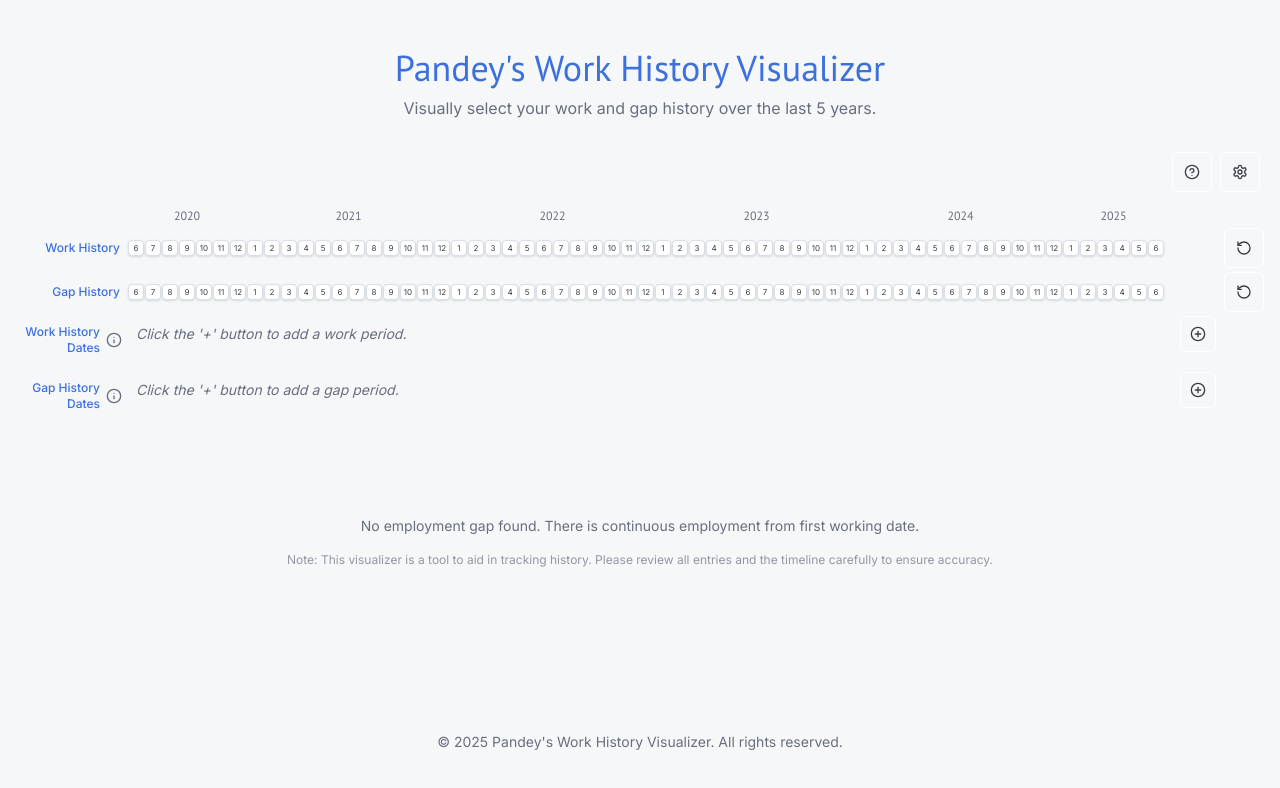
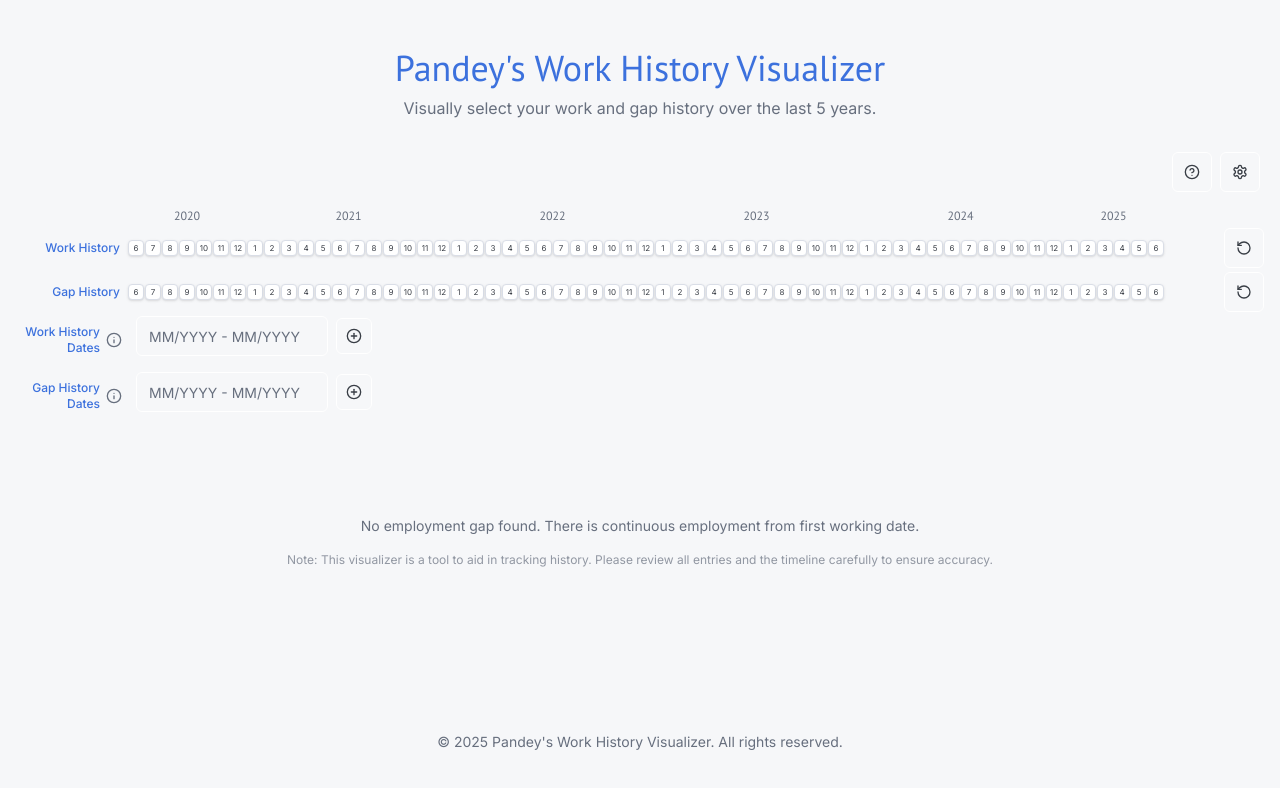
Before and after one commit to ShubhamPandeyy/CAQH-work-history-verify, a Next.js app: page / in a window 1280 px wide. Shown: the top 788 px of the page. Built offline with nearby package versions, Linux system fonts and the light colour scheme.

Commit message:
Make the following changes:
,

Find this element:

  <Button variant="o

```diff
--- a/src/components/chrono-select/ChronoSelectClient.tsx
+++ b/src/components/chrono-select/ChronoSelectClient.tsx
@@ -177,6 +177,7 @@ const ChronoSelectClient: React.FC = () => {
       const newValidationStatus = { ...inputValidationStatus };
       workDateRanges.forEach(r => delete newValidationStatus[r.id]);
       pendingWorkInputs.forEach(id => delete newValidationStatus[id]);
+      delete newValidationStatus['default-work-input'];
       setInputValidationStatus(newValidationStatus);
     } else {
       setGapSelectedMonths(new Set());
@@ -186,6 +187,7 @@ const ChronoSelectClient: React.FC = () => {
       const newValidationStatus = { ...inputValidationStatus };
       gapDateRanges.forEach(r => delete newValidationStatus[r.id]);
       pendingGapInputs.forEach(id => delete newValidationStatus[id]);
+      delete newValidationStatus['default-gap-input'];
       setInputValidationStatus(newValidationStatus);
     }
   };
@@ -194,31 +196,47 @@ const ChronoSelectClient: React.FC = () => {
     const newRanges = getSelectedRanges(workSelectedMonths, timelineMonths);
     setWorkDateRanges(newRanges);
     setWorkRangeInputValues(prev => {
-      const newInputs: Record<string, string> = {};
+      const newInputsState: Record<string, string> = {};
       newRanges.forEach(r => {
-        newInputs[r.id] = prev[r.id] !== undefined ? prev[r.id] : r.text;
+        if (prev[r.id] !== undefined && inputValidationStatus[r.id] === 'invalid') {
+            newInputsState[r.id] = prev[r.id];
+        } else {
+            newInputsState[r.id] = prev[r.id] !== undefined && prev[r.id].trim() !== '' ? prev[r.id] : r.text;
+        }
       });
       pendingWorkInputs.forEach(pid => {
-        if (prev[pid] !== undefined) newInputs[pid] = prev[pid];
+        newInputsState[pid] = prev[pid] !== undefined ? prev[pid] : '';
       });
-      return newInputs;
+      const defaultWorkInputId = 'default-work-input';
+      if (prev[defaultWorkInputId] !== undefined) {
+        newInputsState[defaultWorkInputId] = prev[defaultWorkInputId];
+      }
+      return newInputsState;
     });
-  }, [workSelectedMonths, timelineMonths, pendingWorkInputs]);
+  }, [workSelectedMonths, timelineMonths, pendingWorkInputs, inputValidationStatus]);
 
   useEffect(() => {
     const newRanges = getSelectedRanges(gapSelectedMonths, timelineMonths);
     setGapDateRanges(newRanges);
     setGapRangeInputValues(prev => {
-      const newInputs: Record<string, string> = {};
+      const newInputsState: Record<string, string> = {};
       newRanges.forEach(r => {
-        newInputs[r.id] = prev[r.id] !== undefined ? prev[r.id] : r.text;
+         if (prev[r.id] !== undefined && inputValidationStatus[r.id] === 'invalid') {
+            newInputsState[r.id] = prev[r.id];
+        } else {
+            newInputsState[r.id] = prev[r.id] !== undefined && prev[r.id].trim() !== '' ? prev[r.id] : r.text;
+        }
       });
       pendingGapInputs.forEach(pid => {
-        if (prev[pid] !== undefined) newInputs[pid] = prev[pid];
+        newInputsState[pid] = prev[pid] !== undefined ? prev[pid] : '';
       });
-      return newInputs;
+      const defaultGapInputId = 'default-gap-input';
+      if (prev[defaultGapInputId] !== undefined) {
+        newInputsState[defaultGapInputId] = prev[defaultGapInputId];
+      }
+      return newInputsState;
     });
-  }, [gapSelectedMonths, timelineMonths, pendingGapInputs]);
+  }, [gapSelectedMonths, timelineMonths, pendingGapInputs, inputValidationStatus]);
 
 
   const handleRangeInputChange = (rangeId: string, newValue: string, type: RowType) => {
@@ -227,34 +245,23 @@ const ChronoSelectClient: React.FC = () => {
 
     let currentFilteredValue = newValue.replace(/[^0-9/\- ]/g, '');
 
-    // Attempt auto-formatting - this is a simplified heuristic
-    // Leading zero for the very first month digit if it's 2-9
     if (currentFilteredValue.length === 1 && previousValue.length === 0 && /[2-9]/.test(currentFilteredValue)) {
         currentFilteredValue = '0' + currentFilteredValue;
     }
-
-    // Add '/' after MM if it's missing and user is typing the year
-    if (currentFilteredValue.length === 2 && previousValue.length === 1 && /^\d{2}$/.test(currentFilteredValue)) {
+    if (currentFilteredValue.length === 2 && previousValue.length === 1 && /^\d{2}$/.test(currentFilteredValue) && !newValue.endsWith('/')) {
         currentFilteredValue += '/';
     }
-    // Add ' - ' after MM/YYYY if it's missing
-    if (currentFilteredValue.length === 7 && previousValue.length === 6 && /^\d{2}\/\d{4}$/.test(currentFilteredValue)) {
+    if (currentFilteredValue.length === 7 && previousValue.length === 6 && /^\d{2}\/\d{4}$/.test(currentFilteredValue) && !newValue.endsWith(' - ')) {
         currentFilteredValue += ' - ';
     }
-
-    // Leading zero for the second month digit (after ' - ')
     const separatorIdx = currentFilteredValue.indexOf(' - ');
     if (separatorIdx !== -1 && currentFilteredValue.length === separatorIdx + 4 && previousValue.length === separatorIdx + 3 && /[2-9]/.test(currentFilteredValue.slice(-1))) {
         currentFilteredValue = currentFilteredValue.slice(0, -1) + '0' + currentFilteredValue.slice(-1);
     }
-
-
-    // Add '/' after MM for the second date (MM/YYYY - MM/)
-    if (currentFilteredValue.length === 12 && previousValue.length === 11 && /^\d{2}\/\d{4}\s-\s\d{2}$/.test(currentFilteredValue)) {
-        currentFilteredValue += '/';
+    if (currentFilteredValue.length === separatorIdx + 5 && previousValue.length === separatorIdx + 4 && /^\d{2}\/\d{4}\s-\s\d{2}$/.test(currentFilteredValue) && !newValue.endsWith('/')) {
+      currentFilteredValue += '/';
     }
 
-    // Max length for "MM/YYYY - MM/YYYY" is 17
     if (currentFilteredValue.length > 17) {
       currentFilteredValue = currentFilteredValue.substring(0, 17);
     }
@@ -265,7 +272,9 @@ const ChronoSelectClient: React.FC = () => {
 
   const handleRangeInputBlur = (rangeId: string, currentValue: string, type: RowType) => {
     const isPending = (type === 'work' ? pendingWorkInputs : pendingGapInputs).includes(rangeId);
+    const isDefaultInput = rangeId.startsWith('default-');
     const parsed = parseDateRangeString(currentValue, timelineMonths);
+
     const setSelectedMonths = type === 'work' ? setWorkSelectedMonths : setGapSelectedMonths;
     const dateRanges = type === 'work' ? workDateRanges : gapDateRanges;
     const setPendingInputs = type === 'work' ? setPendingWorkInputs : setGapPendingInputs;
@@ -287,12 +296,18 @@ const ChronoSelectClient: React.FC = () => {
             delete newState[rangeId];
             return newState;
         });
-      } else if (originalRange) {
+      } else if (originalRange && !isDefaultInput) { // Don't auto-remove selection for default input on empty
         setSelectedMonths(prevSelected => {
           const newSelected = new Set(prevSelected);
           const oldMonthsToRemove = getMonthIdsInRange(originalRange.start.id, originalRange.end.id, timelineMonths);
           oldMonthsToRemove.forEach(id => newSelected.delete(id));
           return newSelected;
+        });
+      } else if (isDefaultInput) {
+         setRangeInputValues(prev => {
+            const newState = { ...prev };
+            delete newState[rangeId];
+            return newState;
         });
       }
       return;
@@ -302,7 +317,7 @@ const ChronoSelectClient: React.FC = () => {
       setInputValidationStatus(prev => ({ ...prev, [rangeId]: 'valid' }));
       setSelectedMonths(prevSelected => {
         const newSelected = new Set(prevSelected);
-        if (!isPending && originalRange) {
+        if (!isPending && !isDefaultInput && originalRange) {
           const oldMonthsToRemove = getMonthIdsInRange(originalRange.start.id, originalRange.end.id, timelineMonths);
           oldMonthsToRemove.forEach(id => newSelected.delete(id));
         }
@@ -313,9 +328,16 @@ const ChronoSelectClient: React.FC = () => {
       if (isPending) {
         setPendingInputs(prev => prev.filter(id => id !== rangeId));
       }
+      if (isDefaultInput) { // Clear the default input's value from state after successful commit
+         setRangeInputValues(prev => {
+            const newState = { ...prev };
+            delete newState[rangeId];
+            return newState;
+        });
+      }
     } else {
       setInputValidationStatus(prev => ({ ...prev, [rangeId]: 'invalid' }));
-      if (!isPending && originalRange) {
+      if (!isPending && !isDefaultInput && originalRange) { // Don't remove selection if default input is invalid
         setSelectedMonths(prevSelected => {
             const newSelected = new Set(prevSelected);
             const oldMonthsToRemove = getMonthIdsInRange(originalRange.start.id, originalRange.end.id, timelineMonths);
@@ -497,34 +519,46 @@ const ChronoSelectClient: React.FC = () => {
   `;
 
   const workInfoTooltipContent = (
-    <div className="space-y-1.5 p-1">
-      <p className="text-sm font-semibold text-foreground">Work Period Format</p>
-      <p className="text-xs text-muted-foreground">Enter work dates as <code className="bg-muted px-1 rounded text-xs">MM/YYYY</code>.</p>
-      <div>
-        <p className="text-xs text-muted-foreground font-medium">Examples:</p>
-        <ul className="list-disc list-outside pl-5 text-xs text-muted-foreground space-y-0.5 mt-1">
-          <li>Single month: <code className="bg-muted px-1 rounded text-xs">03/2023</code></li>
-          <li>Date range: <code className="bg-muted px-1 rounded text-xs">01/2023 - 05/2023</code></li>
-        </ul>
+    <div className="space-y-1.5 p-2 max-w-xs">
+      <p className="text-sm font-semibold text-foreground">Work Period Input</p>
+      <p className="text-xs text-muted-foreground">
+        Enter dates for your work periods. Use the format <code className="bg-muted px-1 py-0.5 rounded text-xs">MM/YYYY</code>.
+      </p>
+      <div className="mt-1">
+        <p className="text-xs text-muted-foreground font-medium">For a single month:</p>
+        <code className="block bg-muted px-1.5 py-0.5 rounded text-xs mt-0.5">03/2023</code>
       </div>
-      <p className="text-xs text-muted-foreground pt-1">Dates must be within the 5-year timeline displayed.</p>
-      <p className="text-xs text-muted-foreground">Allowed characters: numbers, <code className="bg-muted px-1 rounded text-xs">/</code>, <code className="bg-muted px-1 rounded text-xs">-</code>, space.</p>
+      <div className="mt-1.5">
+        <p className="text-xs text-muted-foreground font-medium">For a date range:</p>
+        <code className="block bg-muted px-1.5 py-0.5 rounded text-xs mt-0.5">01/2023 - 05/2023</code>
+      </div>
+      <p className="text-xs text-muted-foreground pt-1.5">
+        Allowed characters: numbers, <code className="bg-muted px-1 py-0.5 rounded text-xs">/</code>, <code className="bg-muted px-1 py-0.5 rounded text-xs">-</code>, and space.
+        The tool will try to auto-add <code className="bg-muted px-1 py-0.5 rounded text-xs">/</code> and <code className="bg-muted px-1 py-0.5 rounded text-xs">-</code> as you type.
+      </p>
+      <p className="text-xs text-muted-foreground pt-1">Dates must be within the displayed 5-year timeline.</p>
     </div>
   );
 
   const gapInfoTooltipContent = (
-    <div className="space-y-1.5 p-1">
-      <p className="text-sm font-semibold text-foreground">Gap Period Format</p>
-      <p className="text-xs text-muted-foreground">Enter gap dates as <code className="bg-muted px-1 rounded text-xs">MM/YYYY</code>.</p>
-      <div>
-        <p className="text-xs text-muted-foreground font-medium">Examples:</p>
-        <ul className="list-disc list-outside pl-5 text-xs text-muted-foreground space-y-0.5 mt-1">
-          <li>For one month: <code className="bg-muted px-1 rounded text-xs">07/2022</code></li>
-          <li>For several months: <code className="bg-muted px-1 rounded text-xs">11/2023 - 02/2024</code></li>
-        </ul>
+     <div className="space-y-1.5 p-2 max-w-xs">
+      <p className="text-sm font-semibold text-foreground">Gap Period Input</p>
+      <p className="text-xs text-muted-foreground">
+        Enter dates for periods when you were not working. Use format <code className="bg-muted px-1 py-0.5 rounded text-xs">MM/YYYY</code>.
+      </p>
+      <div className="mt-1">
+        <p className="text-xs text-muted-foreground font-medium">E.g., one month gap:</p>
+        <code className="block bg-muted px-1.5 py-0.5 rounded text-xs mt-0.5">07/2022</code>
       </div>
+      <div className="mt-1.5">
+        <p className="text-xs text-muted-foreground font-medium">E.g., multi-month gap:</p>
+        <code className="block bg-muted px-1.5 py-0.5 rounded text-xs mt-0.5">11/2023 - 02/2024</code>
+      </div>
+      <p className="text-xs text-muted-foreground pt-1.5">
+        You can use: numbers, <code className="bg-muted px-1 py-0.5 rounded text-xs">/</code>, <code className="bg-muted px-1 py-0.5 rounded text-xs">-</code>, space.
+        Separators <code className="bg-muted px-1 py-0.5 rounded text-xs">/</code> and <code className="bg-muted px-1 py-0.5 rounded text-xs">-</code> may be auto-inserted.
+      </p>
       <p className="text-xs text-muted-foreground pt-1">Ensure dates fall within the displayed timeline.</p>
-      <p className="text-xs text-muted-foreground">You can use: numbers, <code className="bg-muted px-1 rounded text-xs">/</code>, <code className="bg-muted px-1 rounded text-xs">-</code>, space.</p>
     </div>
   );
 
@@ -533,6 +567,7 @@ const ChronoSelectClient: React.FC = () => {
     const ranges = type === 'work' ? workDateRanges : gapDateRanges;
     const inputValues = type === 'work' ? workRangeInputValues : gapRangeInputValues;
     const pendingInputs = type === 'work' ? pendingWorkInputs : pendingGapInputs;
+    const defaultInputId = `default-${type}-input`;
 
     const allInputElements: JSX.Element[] = [];
 
@@ -584,12 +619,26 @@ const ChronoSelectClient: React.FC = () => {
     });
 
     if (allInputElements.length === 0) {
-      const emptyMessage = (
-        <p key={`empty-${type}`} className="text-sm text-muted-foreground italic flex-grow">
-          Click the '+' button to add a {type === 'work' ? 'work' : 'gap'} period.
-        </p>
-      ) as unknown as JSX.Element;
-       return [emptyMessage];
+        const value = inputValues[defaultInputId] || '';
+        const status = inputValidationStatus[defaultInputId] || 'neutral';
+        let inputClassName = "text-sm w-48";
+        if (status === 'valid') {
+            inputClassName = cn(inputClassName, "border-green-500 ring-1 ring-green-500 focus-visible:ring-green-500");
+        } else if (status === 'invalid') {
+            inputClassName = cn(inputClassName, "border-red-500 ring-1 ring-red-500 focus-visible:ring-red-500");
+        }
+        allInputElements.push(
+            <Input
+              key={defaultInputId}
+              type="text"
+              value={value}
+              onChange={(e) => handleRangeInputChange(defaultInputId, e.target.value, type)}
+              onBlur={(e) => handleRangeInputBlur(defaultInputId, e.target.value, type)}
+              placeholder="MM/YYYY - MM/YYYY"
+              className={inputClassName}
+              aria-label={`New ${type} date range input`}
+            />
+        );
     }
 
     return allInputElements;
@@ -742,14 +791,14 @@ const ChronoSelectClient: React.FC = () => {
                                 <Info size={14} className="text-muted-foreground" />
                             </Button>
                         </TooltipTrigger>
-                        <TooltipContent className="bg-background text-foreground border shadow-lg p-2 rounded-md max-w-xs" side="top" align="start">
+                        <TooltipContent className="bg-background text-foreground border shadow-lg p-0 rounded-md max-w-xs" side="top" align="start">
                            {tooltipContent}
                         </TooltipContent>
                     </Tooltip>
                 </TooltipProvider>
             </div>
-            <div className="flex flex-grow items-center gap-2 pl-2">
-                <div className="flex flex-wrap gap-2 items-center flex-grow">
+            <div className="flex items-center gap-2 pl-2 flex-grow">
+                <div className="flex flex-wrap gap-2 items-center"> {/* Removed flex-grow */}
                     {renderDateInputs(type as RowType)}
                 </div>
                 <TooltipProvider delayDuration={100}>
```
